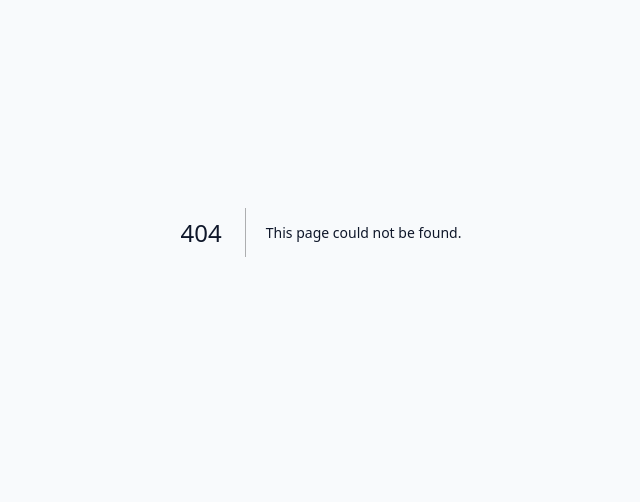
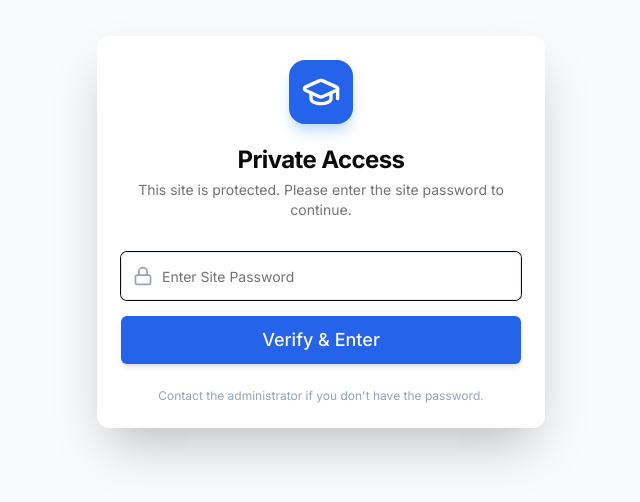
Before and after one commit to catBoxTheory/UniShare, a Next.js app: page /enter-password in a window 1280 px wide. Before the commit this address had no page. Shown: the part 168-670 px from the top of the page, without its empty margins (319-959 px from the left). Built offline with nearby package versions, Linux system fonts and the light colour scheme.

Commit message:
Implement global site password protection via middleware

```diff
--- /dev/null
+++ b/app/enter-password/page.tsx
@@ -0,0 +1,65 @@
+"use client";
+
+import { useState } from "react";
+import { Button } from "@/components/ui/button";
+import { Input } from "@/components/ui/input";
+import { Card, CardHeader, CardContent, CardTitle, CardDescription } from "@/components/ui/card";
+import { Lock, GraduationCap } from "lucide-react";
+
+export default function EnterPasswordPage() {
+  const [password, setPassword] = useState("");
+  const [error, setError] = useState(false);
+
+  const handleSubmit = (e: React.FormEvent) => {
+    e.preventDefault();
+
+    // 设置 Cookie（过期时间 30 天）
+    document.cookie = `site-access=${password}; path=/; max-age=${60 * 60 * 24 * 30}`;
+
+    // 强制刷新，Middleware 会重新检查 Cookie
+    window.location.href = "/";
+  };
+
+  return (
+    <div className="flex items-center justify-center min-h-screen bg-slate-50 p-4">
+      <Card className="w-full max-w-md shadow-2xl border-0">
+        <CardHeader className="space-y-1 text-center pb-8">
+          <div className="flex justify-center mb-4">
+            <div className="w-16 h-16 bg-blue-600 rounded-2xl flex items-center justify-center shadow-lg shadow-blue-200">
+              <GraduationCap className="w-10 h-10 text-white" />
+            </div>
+          </div>
+          <CardTitle className="text-2xl font-bold tracking-tight">Private Access</CardTitle>
+          <CardDescription>
+            This site is protected. Please enter the site password to continue.
+          </CardDescription>
+        </CardHeader>
+        <CardContent>
+          <form onSubmit={handleSubmit} className="space-y-4">
+            <div className="relative">
+              <Lock className="absolute left-3 top-1/2 -translate-y-1/2 h-5 w-5 text-slate-400" />
+              <Input
+                type="password"
+                placeholder="Enter Site Password"
+                value={password}
+                onChange={(e) => {
+                  setPassword(e.target.value);
+                  setError(false);
+                }}
+                className="pl-10 h-12 text-lg border-slate-200 focus:ring-blue-500"
+                autoFocus
+                required
+              />
+            </div>
+            <Button type="submit" className="w-full h-12 bg-blue-600 hover:bg-blue-700 text-lg shadow-md transition-all">
+              Verify & Enter
+            </Button>
+          </form>
+          <p className="text-center text-xs text-slate-400 mt-6">
+            Contact the administrator if you don&apos;t have the password.
+          </p>
+        </CardContent>
+      </Card>
+    </div>
+  );
+}
```
Also changed, not shown: middleware.ts (+36 -4 lines).
